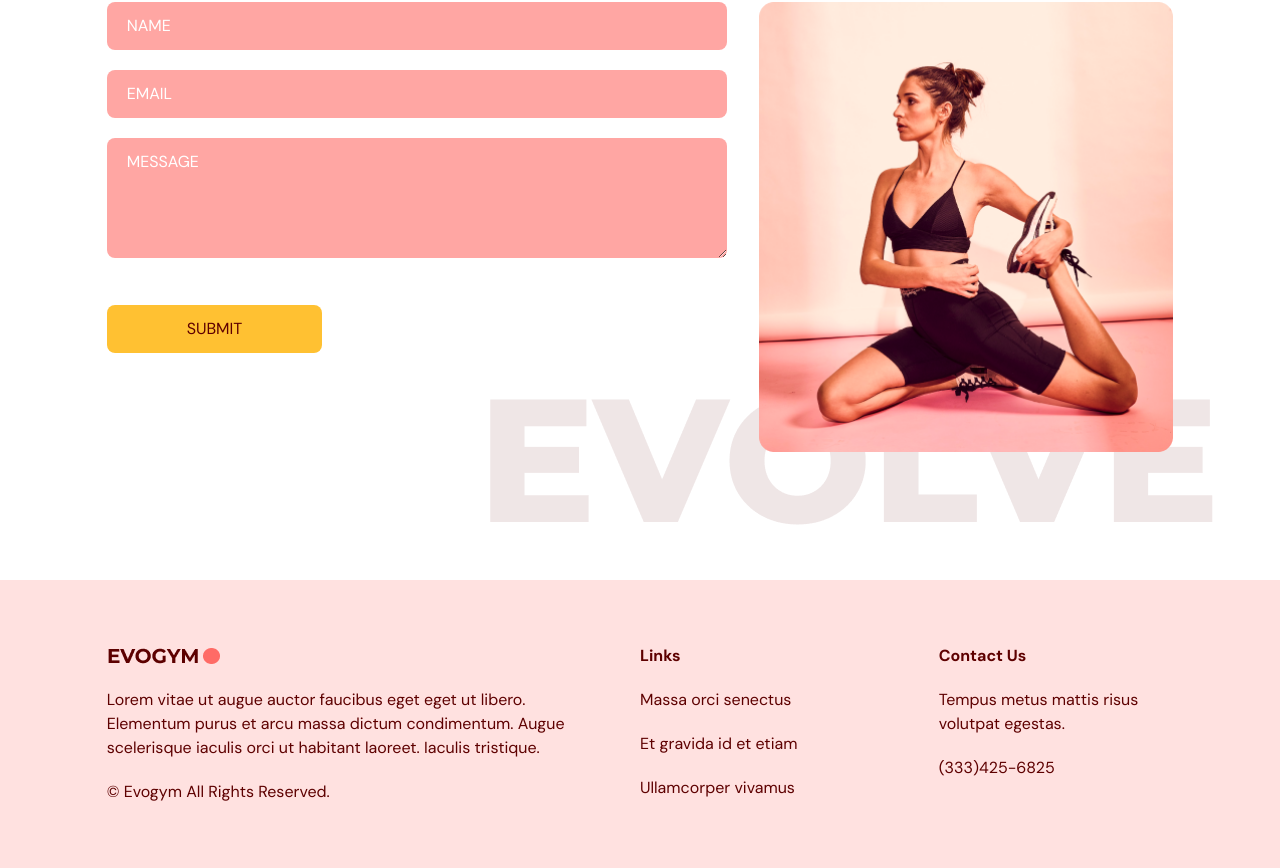
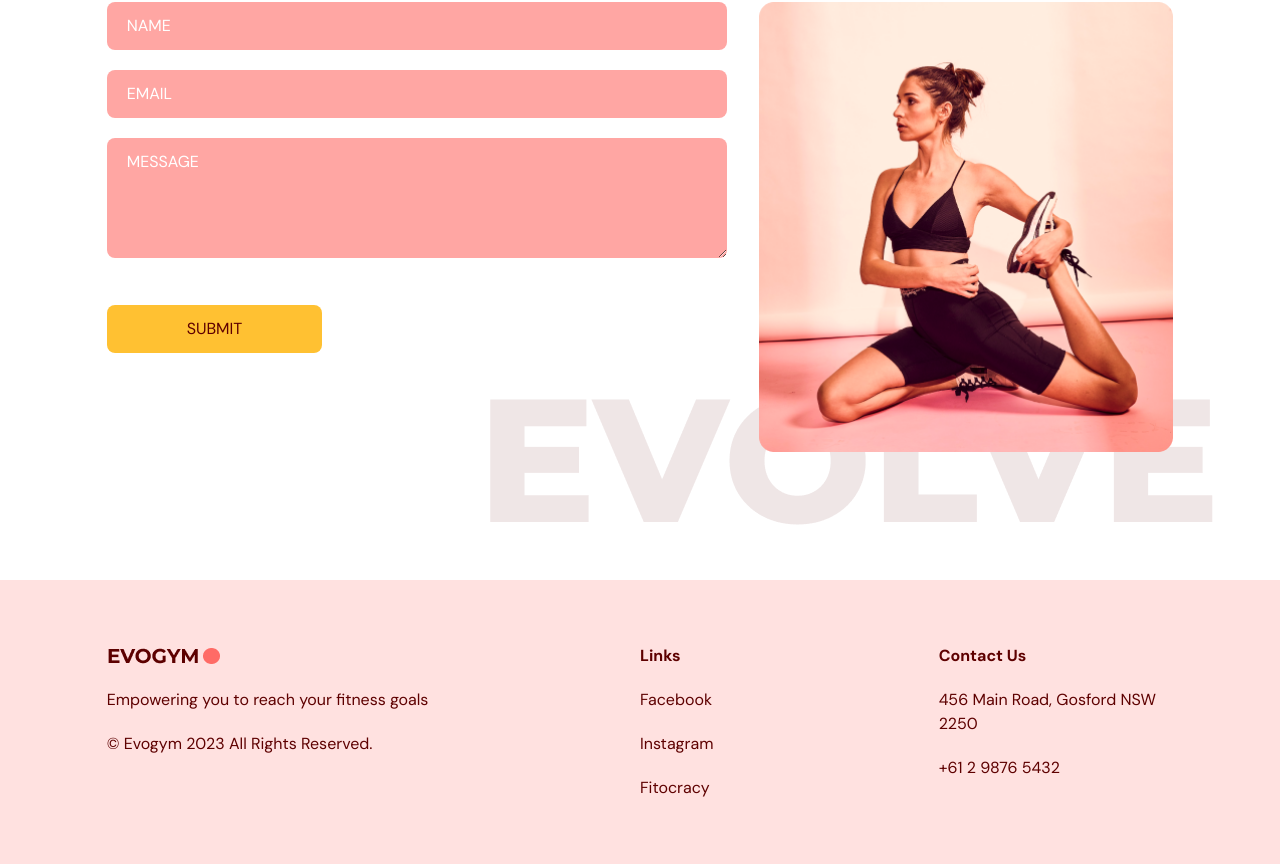
Before and after one commit to chaoma6/Fitness-TBL, a React (Vite) app: page / in a window 1280 px wide. Shown: the part 3156-4024 px from the top of the page. Built offline with nearby package versions, Linux system fonts and the light colour scheme.

Commit message:
updated footer info

```diff
--- a/src/scenes/footer/index.tsx
+++ b/src/scenes/footer/index.tsx
@@ -6,23 +6,19 @@ const Footer = () => {
       <div className="justify-content mx-auto w-5/6 gap-16 md:flex">
         <div className="mt-16 basis-1/2 md:mt-0">
           <img alt="logo" src={Logo} />
-          <p className="my-5">
-            Lorem vitae ut augue auctor faucibus eget eget ut libero. Elementum
-            purus et arcu massa dictum condimentum. Augue scelerisque iaculis
-            orci ut habitant laoreet. Iaculis tristique.
-          </p>
-          <p>© Evogym All Rights Reserved.</p>
+          <p className="my-5">Empowering you to reach your fitness goals</p>
+          <p>© Evogym 2023 All Rights Reserved.</p>
         </div>
         <div className="mt-16 basis-1/4 md:mt-0">
           <h4 className="font-bold">Links</h4>
-          <p className="my-5">Massa orci senectus</p>
-          <p className="my-5">Et gravida id et etiam</p>
-          <p>Ullamcorper vivamus</p>
+          <p className="my-5">Facebook</p>
+          <p className="my-5">Instagram</p>
+          <p>Fitocracy</p>
         </div>
         <div className="mt-16 basis-1/4 md:mt-0">
           <h4 className="font-bold">Contact Us</h4>
-          <p className="my-5">Tempus metus mattis risus volutpat egestas.</p>
-          <p>(333)425-6825</p>
+          <p className="my-5">456 Main Road, Gosford NSW 2250</p>
+          <p>+61 2 9876 5432</p>
         </div>
       </div>
     </footer>
```
